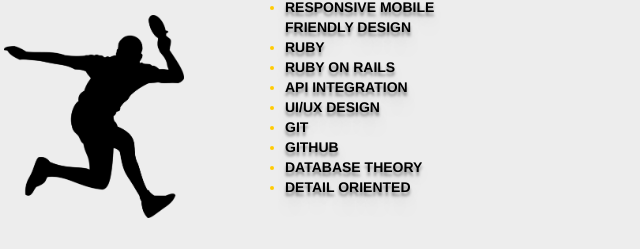
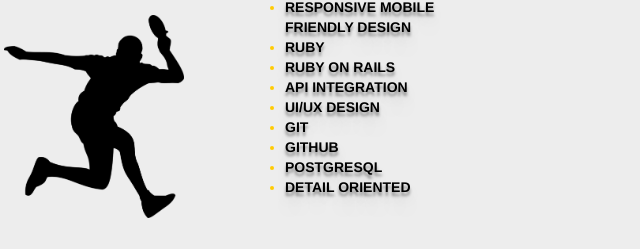
Before and after one commit to erven1985/erven1985.github.io, a plain HTML site: page index.html in a window 1280 px wide. Shown: the part 1205-1454 px from the top of the page, 588-1228 px from the left. Drawn offline with nearby package versions, Linux system fonts and the light colour scheme; a web font is replaced by a local one.

Commit message:
Update index.html

```diff
--- a/index.html
+++ b/index.html
@@ -141,7 +141,7 @@
                             <li class="skills"><span>UI/UX Design</span></li>
                             <li class="skills"><span>Git</span></li>
                             <li class="skills"><span>Github</span></li>
-                            <li class="skills"><span>Database theory</span></li>
+                            <li class="skills"><span>PostgreSQL</span></li>
                             <li class="skills"><span>Detail oriented</span></li>
                         </ul>
                 </div>
```
